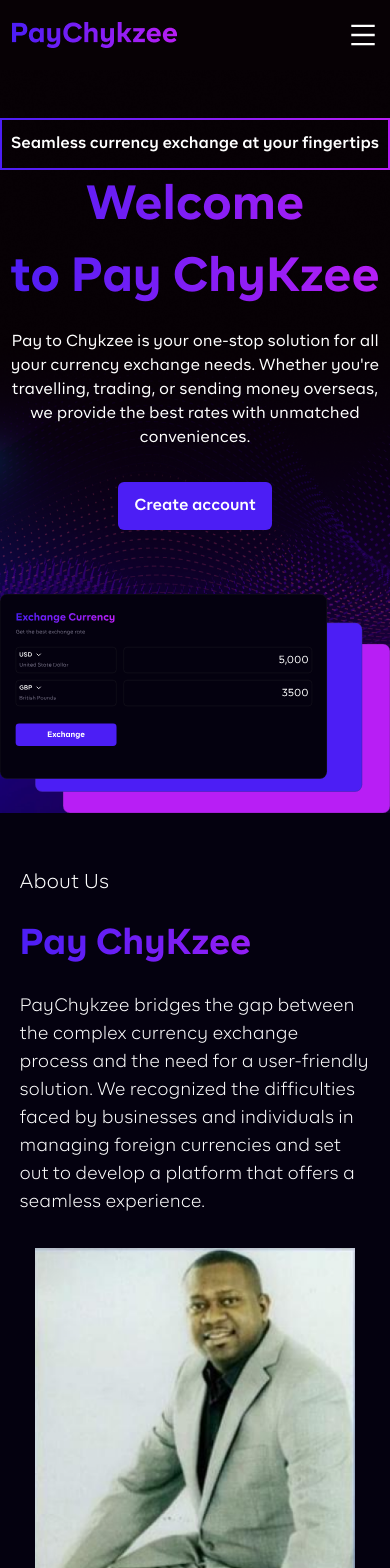
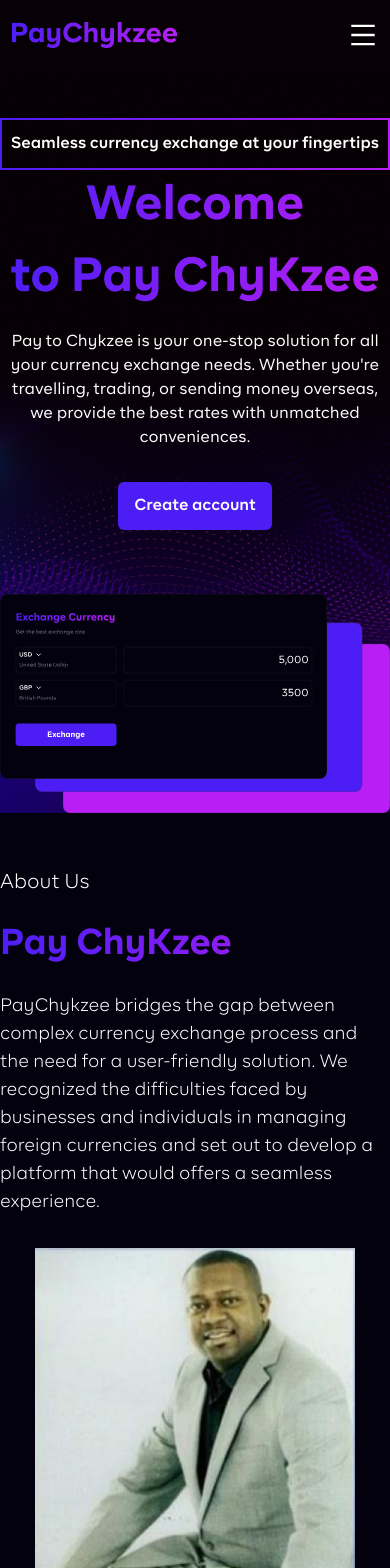
Before and after one commit to Iamfineboyygabriel/paychykzee, a React (Create React App) app: page / in a window 390 px wide. Shown: the top 1568 px of the page. Built offline with nearby package versions, Linux system fonts and the light colour scheme.

Commit message:
working on responsiveness

```diff
--- a/src/components/contents/about-us/About.tsx
+++ b/src/components/contents/about-us/About.tsx
@@ -2,9 +2,9 @@ import ceo from "../../../assets/png/ceo.png";
 
 const About = () => {
   return (
-    <main className="bg-purpleblack text-text w-full font-br-regular">
-      <section className="m-auto flex w-[90%] max-w-screen-lg flex-col justify-between lg:w-[80%] lg:flex-row">
-        <div className="pt-[3.5em] lg:w-[43%]">
+    <main className="w-full bg-purpleblack font-br-regular text-text">
+      <section className="m-auto flex  flex-col justify-between lg:w-[80%] lg:flex-row">
+        <div className="pt-[3.5em] lg:w-[45%]">
           <article>
             <p className="font-br-light text-xl">About Us</p>
           </article>
@@ -15,11 +15,11 @@ const About = () => {
           </header>
           <div className="mt-[1.7em]">
             <article className="font-br-light text-base leading-7 sm:text-lg">
-              PayChykzee bridges the gap between the complex currency exchange
+              PayChykzee bridges the gap between complex currency exchange
               process and the need for a user-friendly solution. We recognized
               the difficulties faced by businesses and individuals in managing
-              foreign currencies and set out to develop a platform that offers a
-              seamless experience.
+              foreign currencies and set out to develop a platform that would
+              offers a seamless experience.
             </article>
           </div>
         </div>
```
